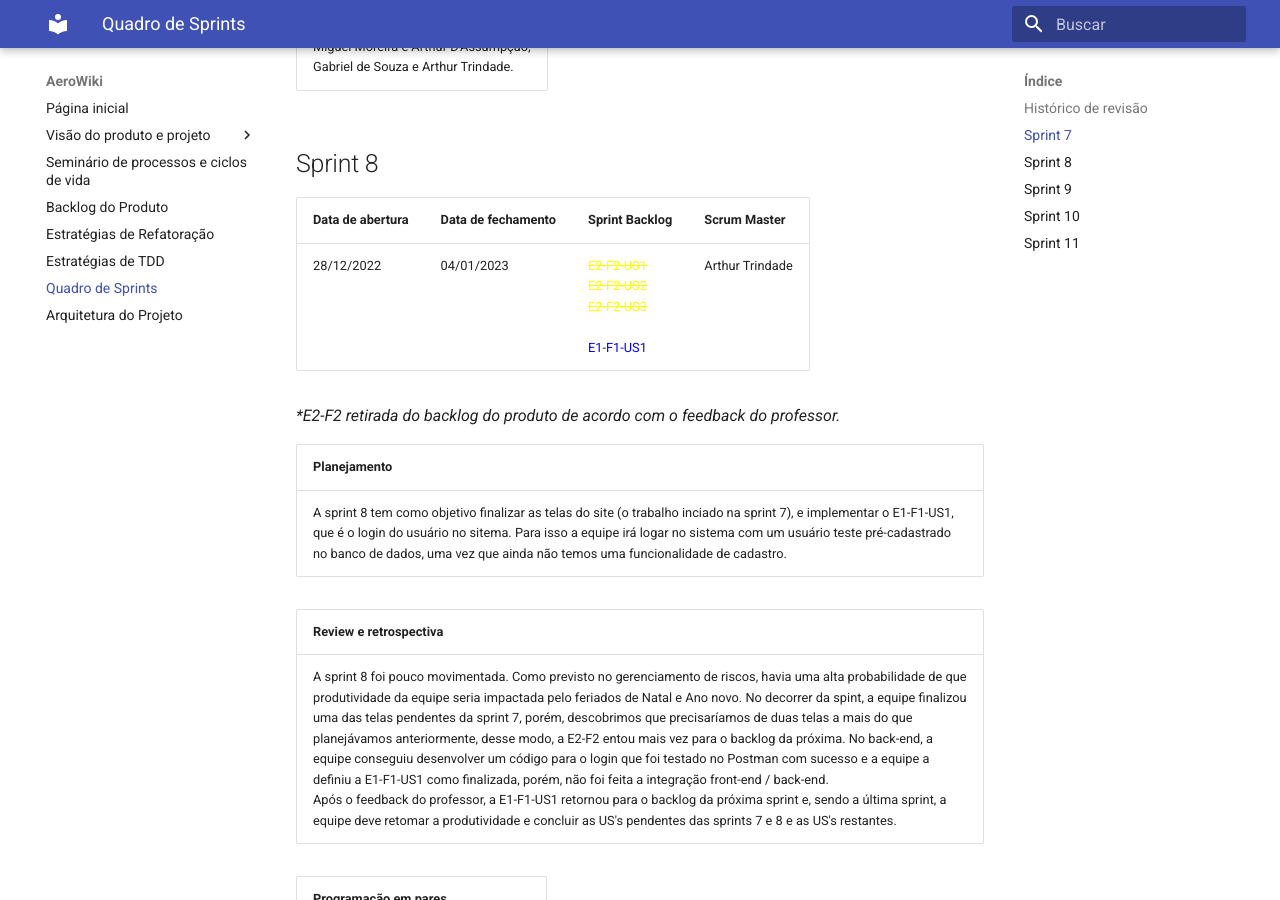
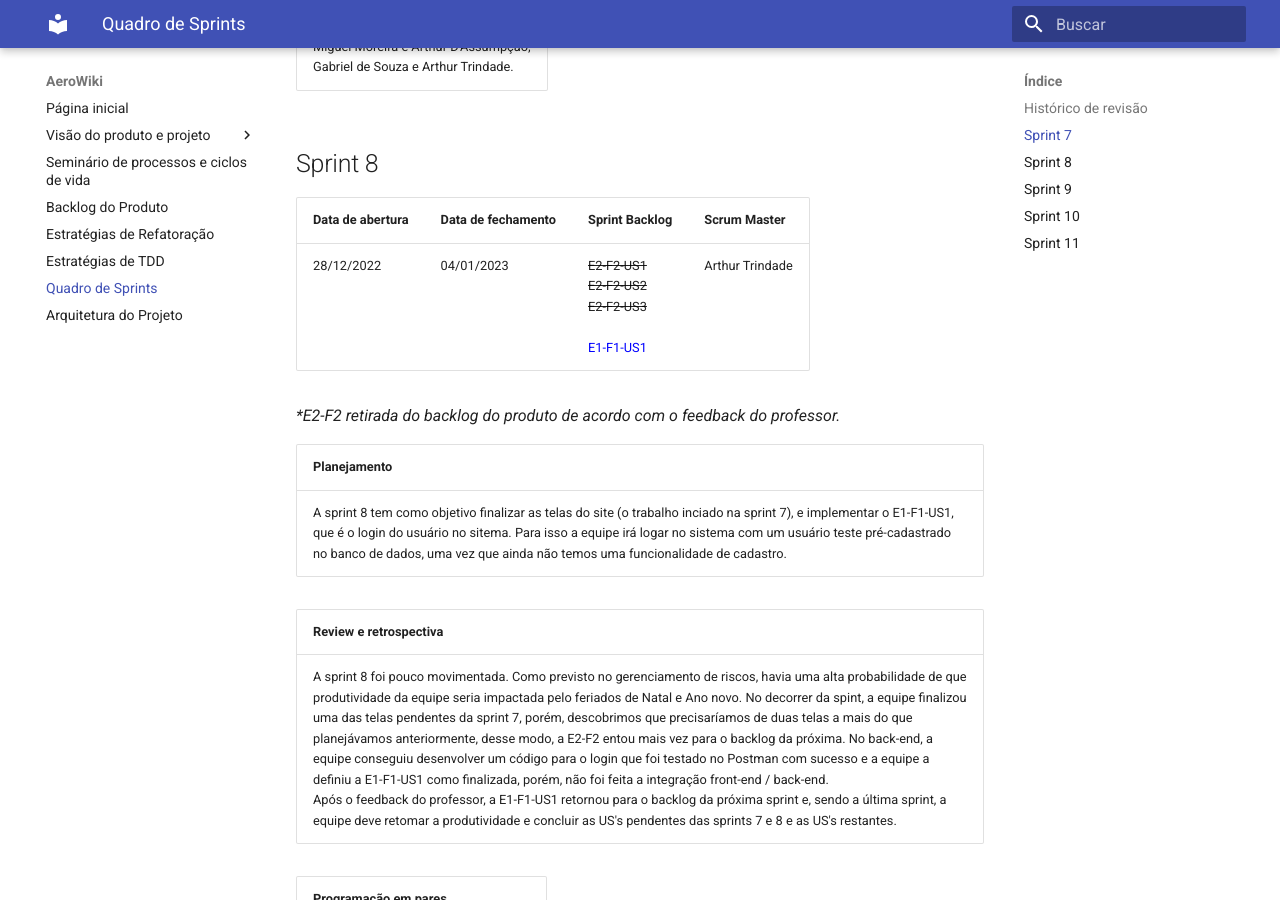
Before and after one commit to mdsreq-fga-unb/2022.2-AeroWiki, an MkDocs documentation site: the page built from gitpages/docs/sprint.md, in a window 1280 px wide and 900 px high, scrolled down 1270 px. Built offline with MkDocs 1.6.1 and Material for MkDocs 9.7.7, drawn with Linux system fonts in a browser that asks for light colours.

Commit message:
Amarelo ficou feio

```diff
--- a/gitpages/docs/sprint.md
+++ b/gitpages/docs/sprint.md
@@ -34,7 +34,7 @@
 
 | Data de abertura | Data de fechamento | Sprint Backlog | Scrum Master |
 | --- | --- | --- | --- |
-| 28/12/2022 | 04/01/2023 | <span style="color:yellow"><s>E2-F2-US1</s><br><s>E2-F2-US2</s><br><s>E2-F2-US3</s></span><br><br><span style="color:blue">E1-F1-US1</span> | Arthur Trindade |
+| 28/12/2022 | 04/01/2023 | <s>E2-F2-US1</s><br><s>E2-F2-US2</s><br><s>E2-F2-US3</s><br><br><span style="color:blue">E1-F1-US1</span> | Arthur Trindade |
 
 <i>*E2-F2 retirada do backlog do produto de acordo com o feedback do professor.</i>
 
@@ -55,7 +55,7 @@
 
 | Data de abertura | Data de fechamento | Sprint Backlog | Scrum Master |
 | --- | --- | --- | --- |
-| 05/01/2023 | 12/01/2023 | <span style="color:yellow">E1-F1-US1<br></span><span style="color:blue">E1-F1-US2<br><br>E1-F2-US1<br>E1-F2-US2<br>E1-F2-US3<br><br>E2-F1-US1<br>E2-F1-US2<br>E2-F1-US3</span><br><br><span style="color:yellow"><s>E2-F2-US1</s><br><s>E2-F2-US2</s><br><s>E2-F2-US3</s></span><br> | Arthur Trindade |
+| 05/01/2023 | 12/01/2023 | E1-F1-US1<br><span style="color:blue">E1-F1-US2<br><br>E1-F2-US1<br>E1-F2-US2<br>E1-F2-US3<br><br>E2-F1-US1<br>E2-F1-US2<br>E2-F1-US3</span><br><br><s>E2-F2-US1</s><br><s>E2-F2-US2</s><br><s>E2-F2-US3</s> | Arthur Trindade |
 
 <i>*E2-F2 retirada do backlog do produto de acordo com o feedback do professor.</i>
 
@@ -75,7 +75,7 @@
 
 | Data de abertura | Data de fechamento | Sprint Backlog | Scrum Master |
 | --- | --- | --- | --- |
-| 17/01/2023 | 24/01/2023 | <span style="color:yellow">E1-F2-US2<br>E1-F2-US3<br><br>E2-F1-US1<br>E2-F1-US2<br>E2-F1-US3</span><br><br><span style="color:blue">E3-F1-US4<br><br>E4-F2-US1</span> | Miguel Moreira |
+| 17/01/2023 | 24/01/2023 | E1-F2-US2<br>E1-F2-US3<br><br>E2-F1-US1<br>E2-F1-US2<br>E2-F1-US3<br><br><span style="color:blue">E3-F1-US4<br><br>E4-F2-US1</span> | Miguel Moreira |
 
 <i>*A partir desse ponto, o backlog do produto foi atualizado de acordo com o feedback da entrega do MVP1 e a antiga E2-F2 foi removida. A então E2-F3 subiu e é a agora é atual E2-F2.</i>
 
@@ -99,7 +99,7 @@
 
 | Data de abertura | Data de fechamento | Sprint Backlog | Scrum Master |
 | --- | --- | --- | --- |
-| 25/01/2023 | 01/02/2023 | <span style="color:blue">E3-F1-US2<br>E3-F1-US3</span><br><span style="color:yellow">E3-F1-US4</span><br><span style="color:blue">E3-F1-US5<br><br>E3-F2-US1</span> | Miguel Moreira |
+| 25/01/2023 | 01/02/2023 | <span style="color:blue">E3-F1-US2<br>E3-F1-US3</span><br>E3-F1-US4<br><span style="color:blue">E3-F1-US5<br><br>E3-F2-US1</span> | Miguel Moreira |
 
 | Planejamento |
 | --- |
```
